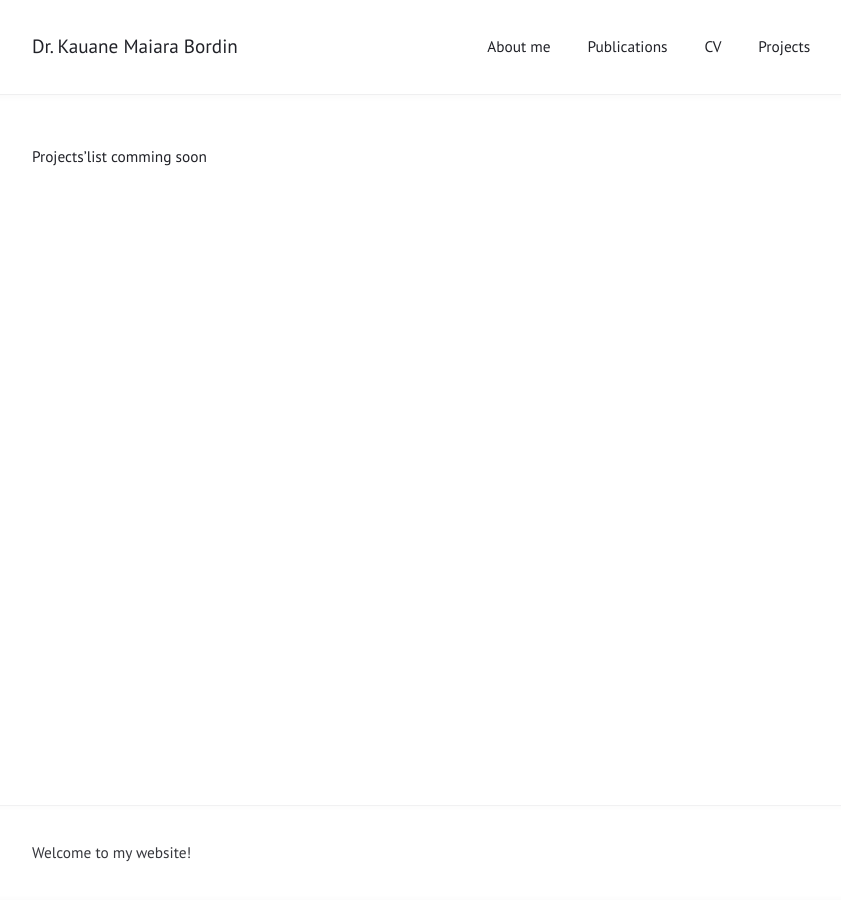
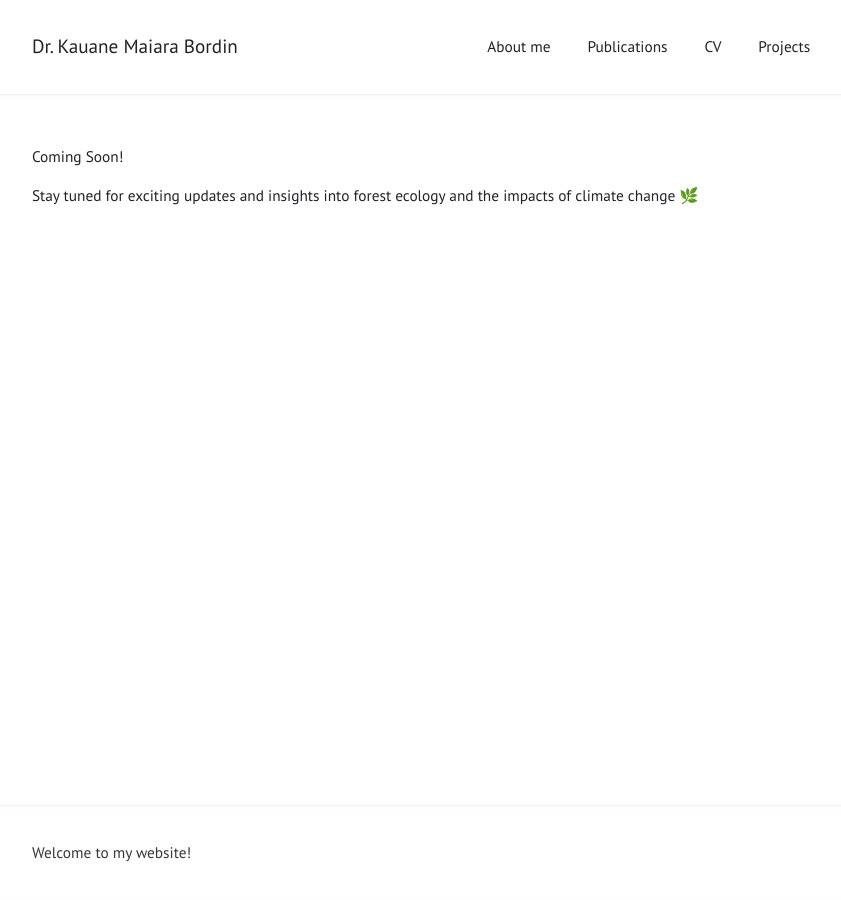
Before and after one commit to kmbordin/kmbordin.github.io, a Jekyll site: the page built from projects.MD, in a window 1280 px wide. Shown: the whole page, without its empty margins (219-1060 px from the left). Built offline with Jekyll 4.4.1, drawn with Linux system fonts in a browser that asks for light colours; our own code applies the rules of GitHub Pages for plain Markdown files.

Commit message:
projects

```diff
--- a/projects.MD
+++ b/projects.MD
@@ -1 +1,3 @@
-Projects'list comming soon
+Coming Soon!
+
+Stay tuned for exciting updates and insights into forest ecology and the impacts of climate change 🌿
```
